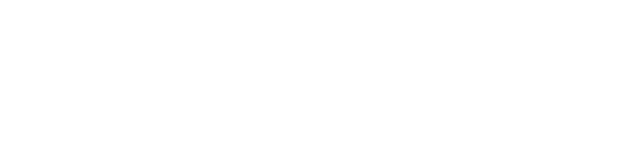
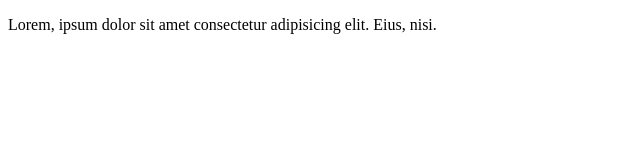
Before and after one commit to ValerieLeonidova/blended-first, a plain HTML site: page index.html in a window 1280 px wide. Shown: the whole page, without its empty margins (0-640 px from the left). Drawn offline with Linux system fonts and the light colour scheme.

Commit message:
header.2

```diff
--- a/index.html
+++ b/index.html
@@ -6,6 +6,10 @@
     <title>Document</title>
   </head>
   <body>
-    <header></header>
+    <header>
+      <p>
+        Lorem, ipsum dolor sit amet consectetur adipisicing elit. Eius, nisi.
+      </p>
+    </header>
   </body>
 </html>
```
